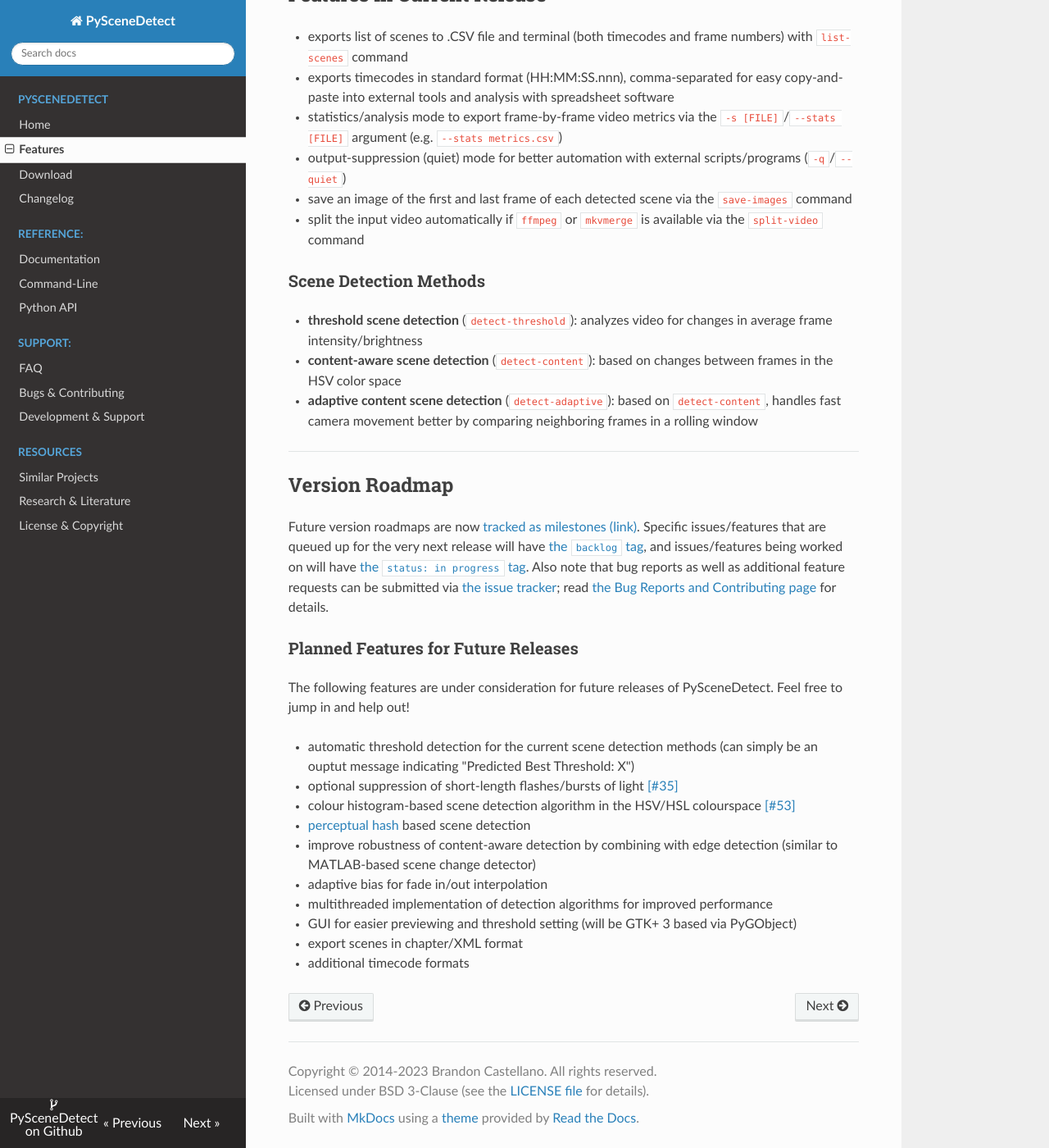
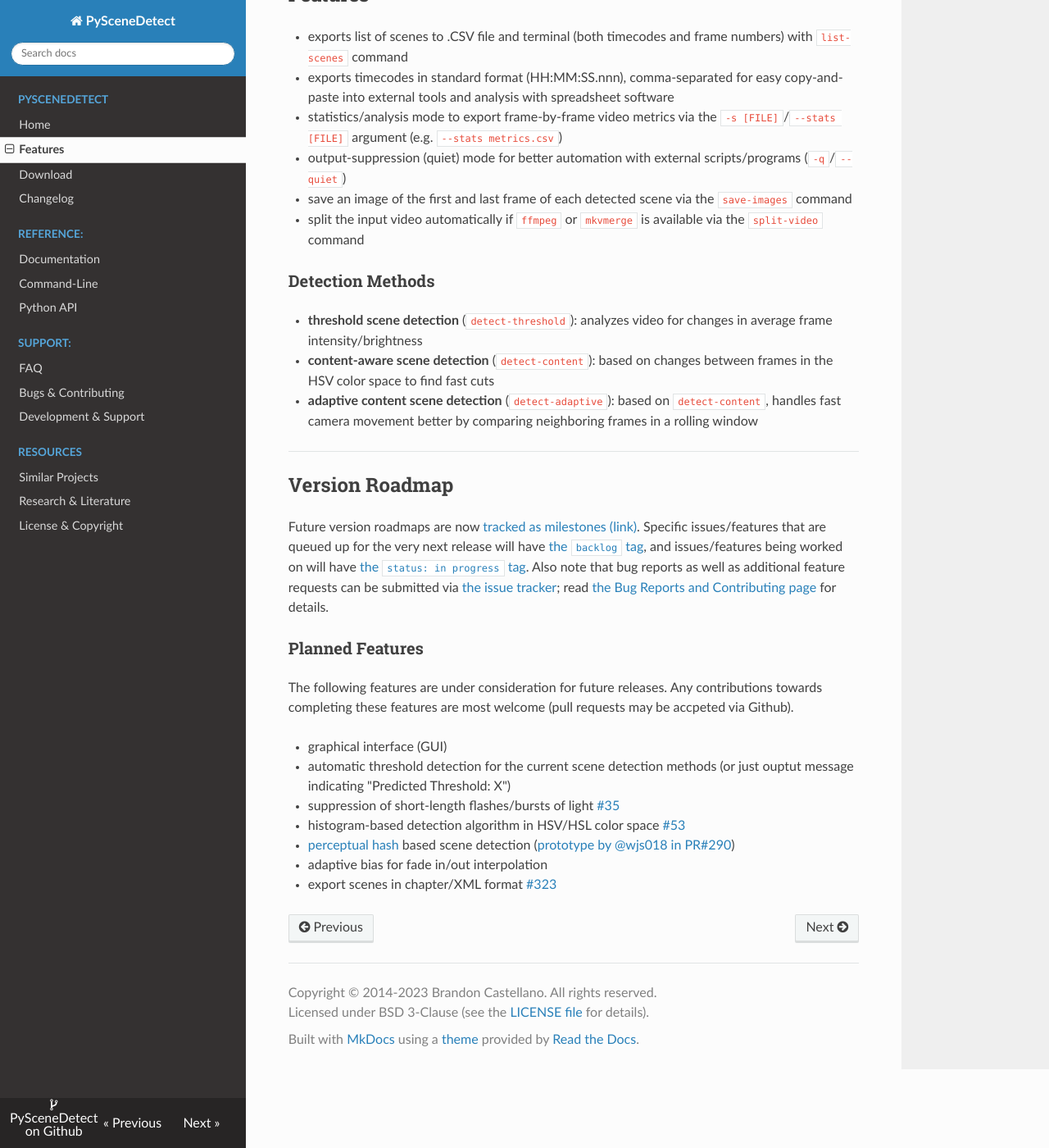
Before and after one commit to vovamushak/PySceneDetect, an MkDocs documentation site: the page built from website/pages/features.md, in a window 1280 px wide and 1400 px high, scrolled down 851 px. Shown: the whole window at 82% size. Built offline with MkDocs 1.6.1, drawn with Linux system fonts in a browser that asks for light colours; nearby versions of some CDN libraries; old or Windows-style settings are respelled for this version of MkDocs; some of the changed text lies outside the part shown.

Commit message:
[docs] Update feature tracker.

```diff
--- a/website/pages/features.md
+++ b/website/pages/features.md
@@ -1,5 +1,5 @@
 
-## Overview of Features
+## Overview
 
 <div class="warning">
 <h3><span class="fa fa-eye wy-text-neutral"></span>&nbsp; Content-Aware Scene Detection</h3>
@@ -25,7 +25,7 @@
 ------------------------------------------------------------------------
 
 
-## Features in Current Release
+## Features
 
  - exports list of scenes to .CSV file and terminal (both timecodes and frame numbers) with `list-scenes` command
  - exports timecodes in standard format (HH:MM:SS.nnn), comma-separated for easy copy-and-paste into external tools and analysis with spreadsheet software
@@ -35,10 +35,10 @@
  - split the input video automatically if `ffmpeg` or `mkvmerge` is available via the `split-video` command
 
 
-### Scene Detection Methods
+### Detection Methods
 
  - **threshold scene detection** (`detect-threshold`): analyzes video for changes in average frame intensity/brightness
- - **content-aware scene detection** (`detect-content`): based on changes between frames in the HSV color space
+ - **content-aware scene detection** (`detect-content`): based on changes between frames in the HSV color space to find fast cuts
  - **adaptive content scene detection** (`detect-adaptive`): based on `detect-content`, handles fast camera movement better by comparing neighboring frames in a rolling window
 
 
@@ -50,17 +50,14 @@
 Future version roadmaps are now [tracked as milestones (link)](https://github.com/Breakthrough/PySceneDetect/milestones).  Specific issues/features that are queued up for the very next release will have [the `backlog` tag](https://github.com/Breakthrough/PySceneDetect/issues?q=is%3Aissue+is%3Aopen+label%3A%22status%3A+backlog%22), and issues/features being worked on will have [the `status: in progress` tag](https://github.com/Breakthrough/PySceneDetect/issues?q=is%3Aissue+is%3Aopen+label%3A%22status%3A+in+progress%22).  Also note that bug reports as well as additional feature requests can be submitted via [the issue tracker](https://github.com/Breakthrough/PySceneDetect/issues); read [the Bug Reports and Contributing page](contributing.md) for details.
 
 
-### Planned Features for Future Releases
+### Planned Features
 
-The following features are under consideration for future releases of PySceneDetect.  Feel free to jump in and help out!
+The following features are under consideration for future releases. Any contributions towards completing these features are most welcome (pull requests may be accpeted via Github).
 
- - automatic threshold detection for the current scene detection methods (can simply be an ouptut message indicating "Predicted Best Threshold: X")
- - optional suppression of short-length flashes/bursts of light [ [#35] ](https://github.com/Breakthrough/PySceneDetect/issues/35)
- - colour histogram-based scene detection algorithm in the HSV/HSL colourspace [ [#53] ](https://github.com/Breakthrough/PySceneDetect/issues/53)
- - [perceptual hash](https://en.wikipedia.org/wiki/Perceptual_hashing) based scene detection
- - improve robustness of content-aware detection by combining with edge detection (similar to MATLAB-based scene change detector)
+ - graphical interface (GUI)
+ - automatic threshold detection for the current scene detection methods (or just ouptut message indicating "Predicted Threshold: X")
+ - suppression of short-length flashes/bursts of light [#35](https://github.com/Breakthrough/PySceneDetect/issues/35)
+ - histogram-based detection algorithm in HSV/HSL color space [#53](https://github.com/Breakthrough/PySceneDetect/issues/53)
+ - [perceptual hash](https://en.wikipedia.org/wiki/Perceptual_hashing) based scene detection ([prototype by @wjs018 in PR#290](https://github.com/Breakthrough/PySceneDetect/pull/290))
  - adaptive bias for fade in/out interpolation
- - multithreaded implementation of detection algorithms for improved performance
- - GUI for easier previewing and threshold setting (will be GTK+ 3 based via PyGObject)
- - export scenes in chapter/XML format
- - additional timecode formats
+ - export scenes in chapter/XML format [#323](https://github.com/Breakthrough/PySceneDetect/issues/323)
```
